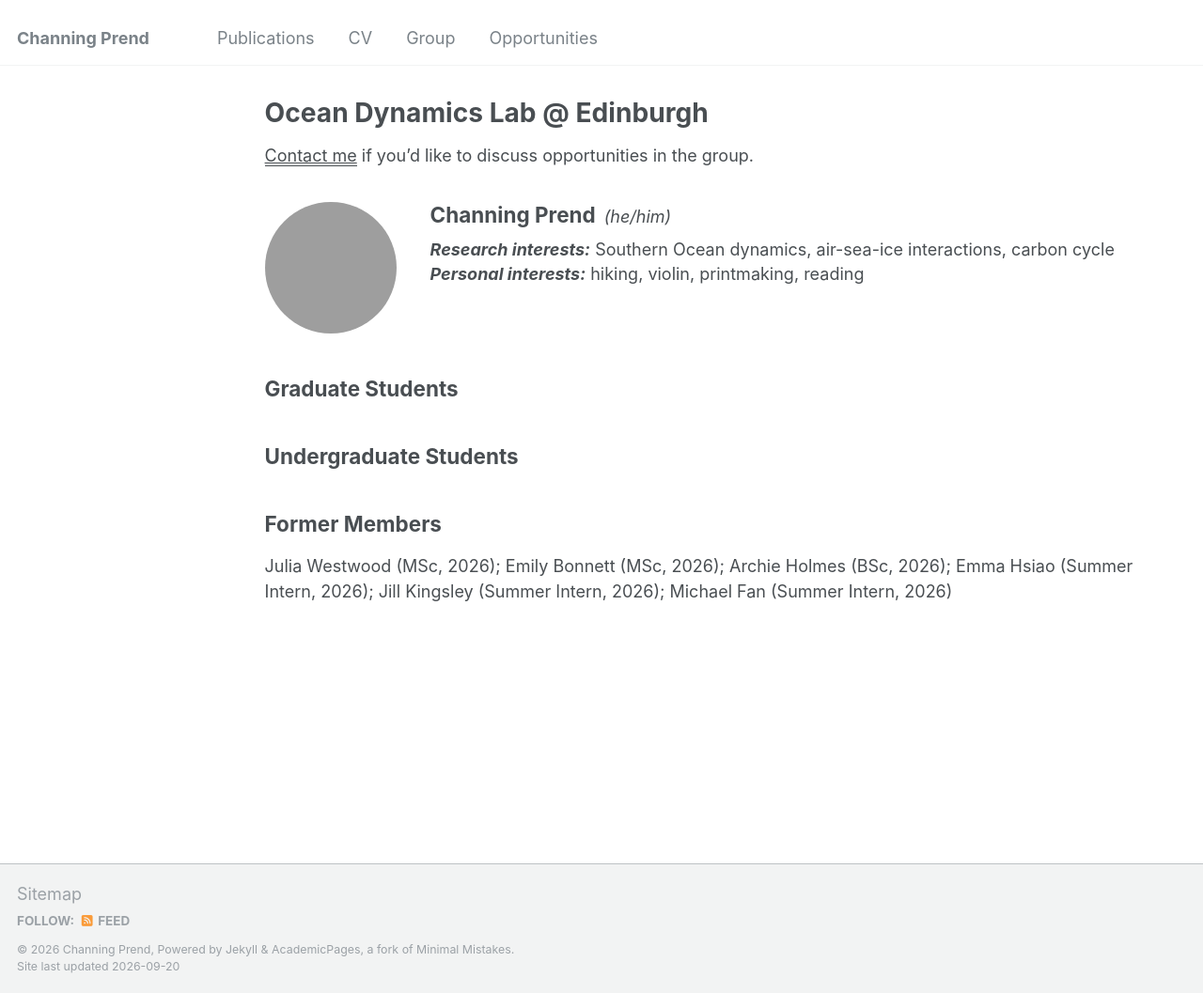
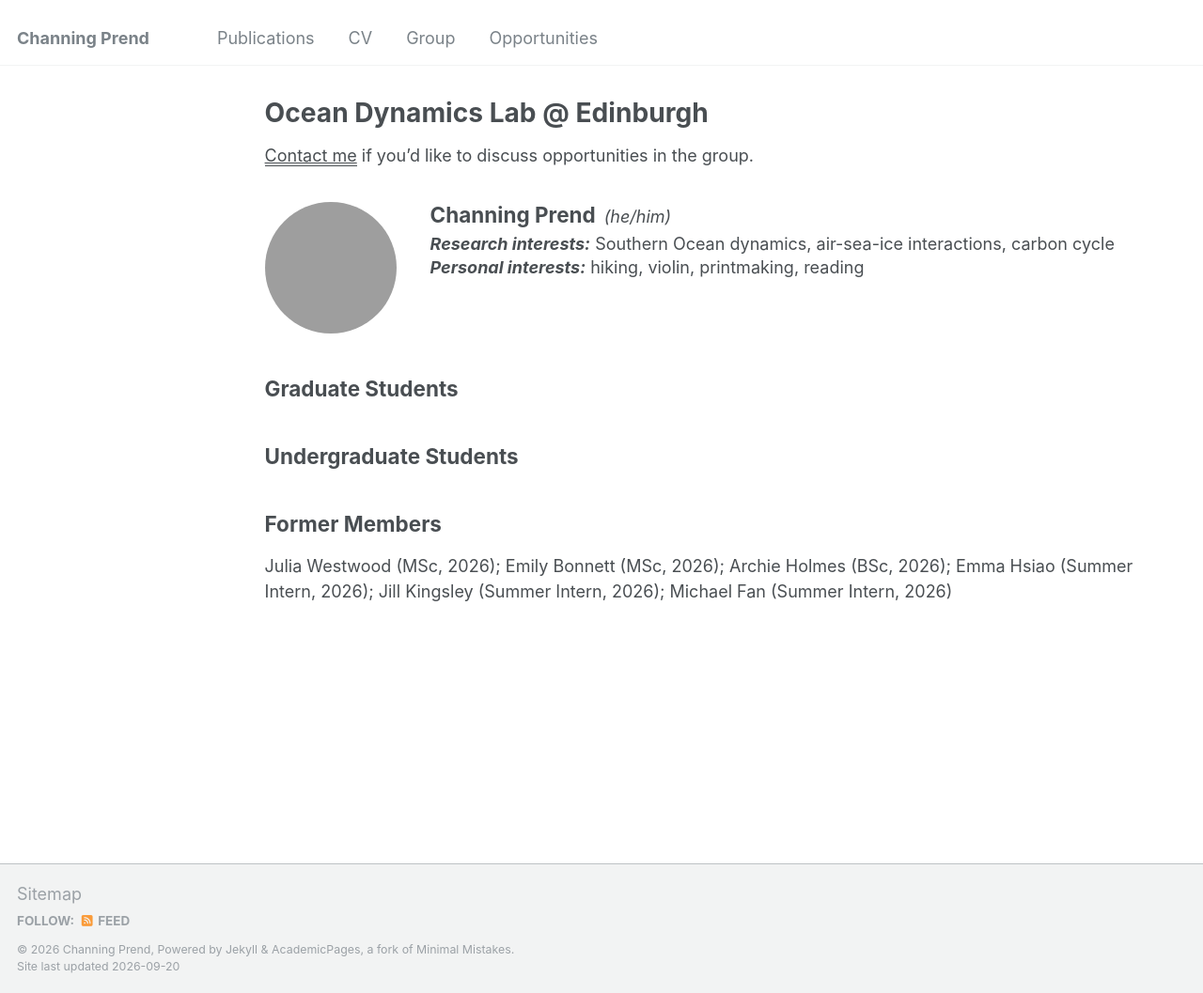
Before and after one commit to cprend/cprend.github.io, a Jekyll site: the page built from _pages/group.md, in a window 1280 px wide and 1057 px high. Shown: the whole window at 94% size. Built offline with Jekyll 4.4.1, drawn with Linux system fonts in a browser that asks for light colours; grey boxes are pictures that could not be loaded.

Commit message:
Update _custom.scss

```diff
--- a/_sass/_custom.scss
+++ b/_sass/_custom.scss
@@ -30,7 +30,8 @@
 }
 
 .group-pi-info h2 {
-  margin-top: 0 !important;
+  margin-top: 0;
+  margin-bottom: 0.2em;
 }
 
 .group-pronouns {
```
